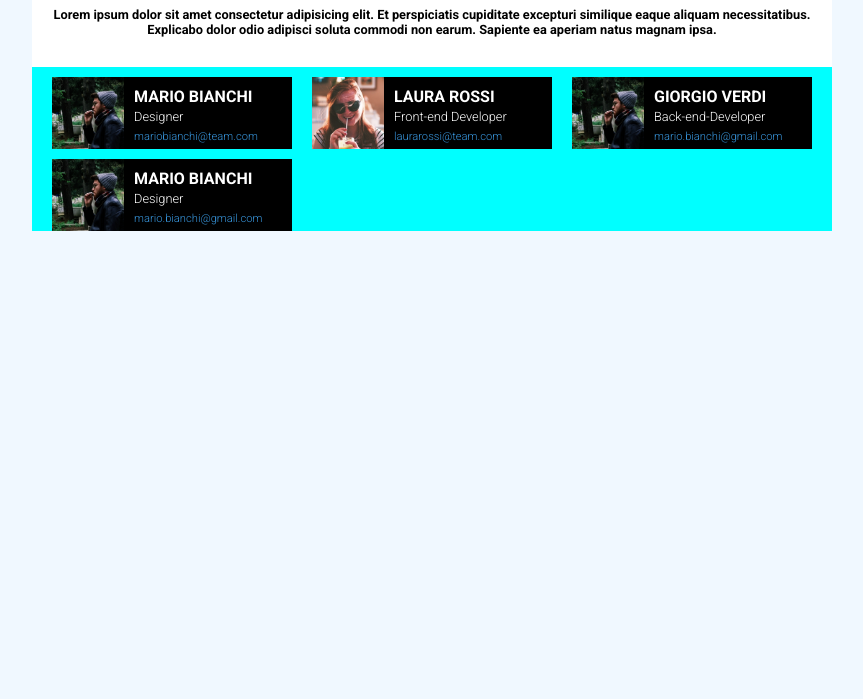
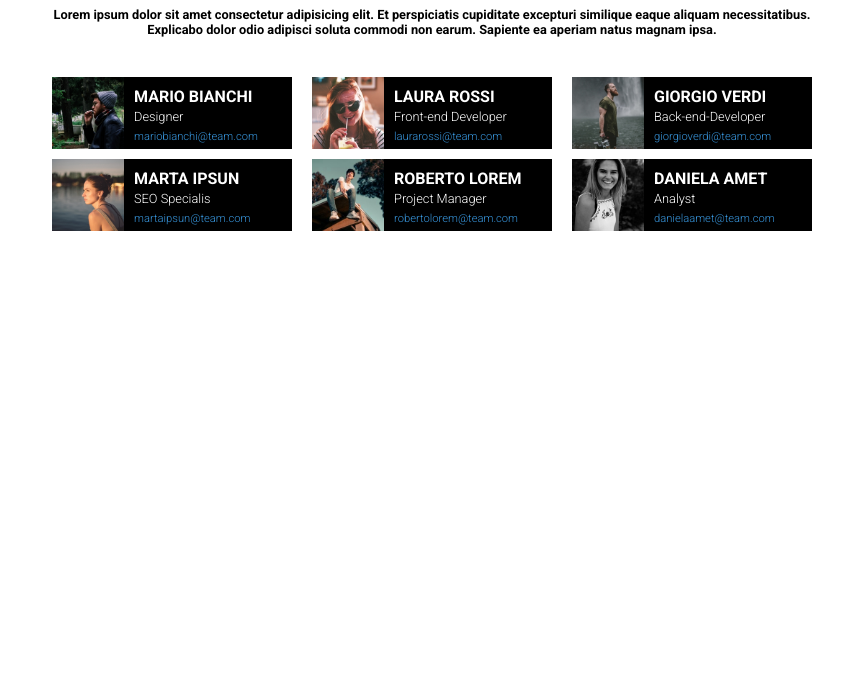
Before and after one commit to Marco-Vigilio/html-css-float-cards, a plain HTML site: page index.html in a window 1280 px wide. Shown: the part 101-800 px from the top of the page, without its empty margins (208-1071 px from the left). Drawn offline with Linux system fonts and the light colour scheme.

Commit message:
cards team al completo

```diff
--- a/index.html
+++ b/index.html
@@ -35,16 +35,28 @@
                     <span class="email">laurarossi@team.com</span>
                 </div>
                 <div class="cards container">
-                    <img src="img/male1.png" alt="Foto di Marco Bianchi">
+                    <img src="img/male2.png" alt="Foto di Giorgio Verdi">
                     <h2>GIORGIO VERDI</h2>
                     <span class="work">Back-end-Developer</span>
-                    <span class="email">mario.bianchi@gmail.com</span>
+                    <span class="email">giorgioverdi@team.com</span>
                 </div>
                 <div class="cards container">
-                    <img src="img/male1.png" alt="Foto di Marco Bianchi">
-                    <h2>MARIO BIANCHI</h2>
-                    <span class="work">Designer</span>
-                    <span class="email">mario.bianchi@gmail.com</span>
+                    <img src="img/female2.png" alt="Foto di Marta Ipsun">
+                    <h2>MARTA IPSUN</h2>
+                    <span class="work">SEO Specialis</span>
+                    <span class="email">martaipsun@team.com</span>
+                </div>
+                <div class="cards container">
+                    <img src="img/male3.png" alt="Foto di Roberto Lorem">
+                    <h2>ROBERTO LOREM</h2>
+                    <span class="work">Project Manager</span>
+                    <span class="email">robertolorem@team.com</span>
+                </div>
+                <div class="cards container">
+                    <img src="img/female3.png" alt="Foto di Daniela Amet">
+                    <h2>DANIELA AMET</h2>
+                    <span class="work">Analyst</span>
+                    <span class="email">danielaamet@team.com</span>
                 </div>
             </section>
         </main>
--- a/style/style.css
+++ b/style/style.css
@@ -12,13 +12,11 @@
 }
 
 body{
-    background-color: aliceblue;
     font-family: 'Overpass', sans-serif;
     font-family: 'Roboto', sans-serif;
 }
 
 .box{
-    background-color: white;
     width: 800px;
     margin: 0 auto;
 }
@@ -51,7 +49,7 @@ div{
 }
 
 .colorato{
-    background-color: aqua;
+    background-color: white;
 }
 
 img{
```
